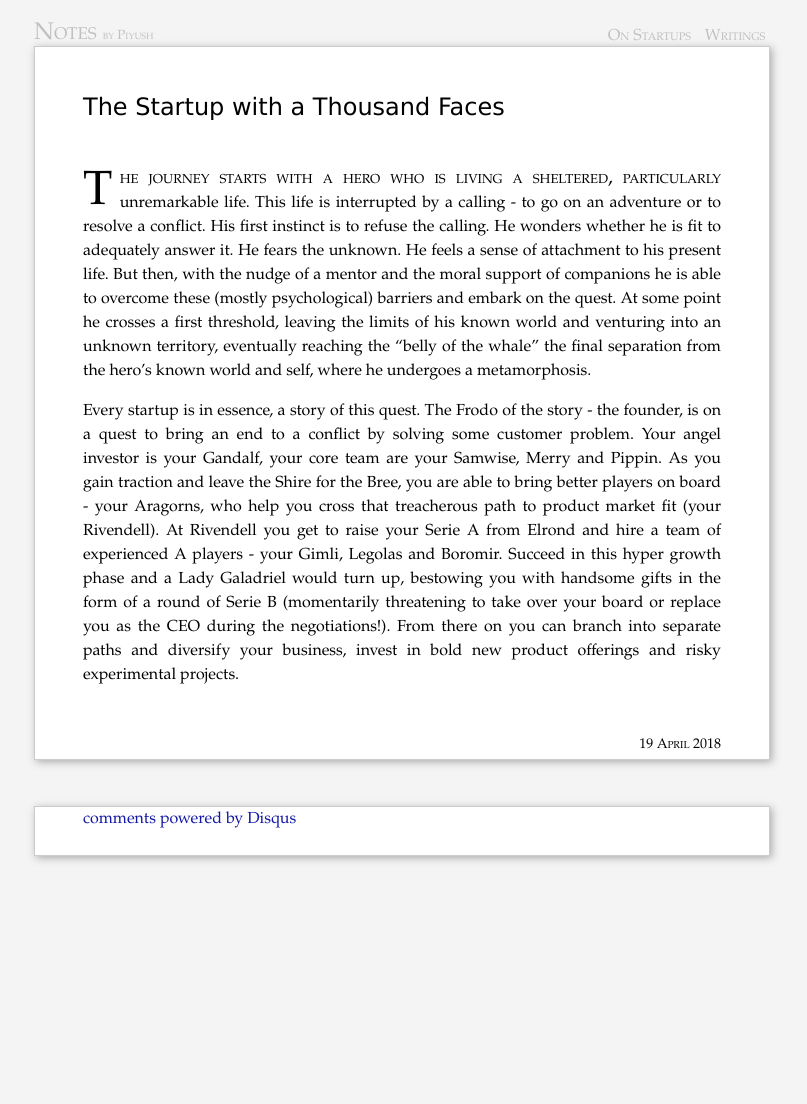
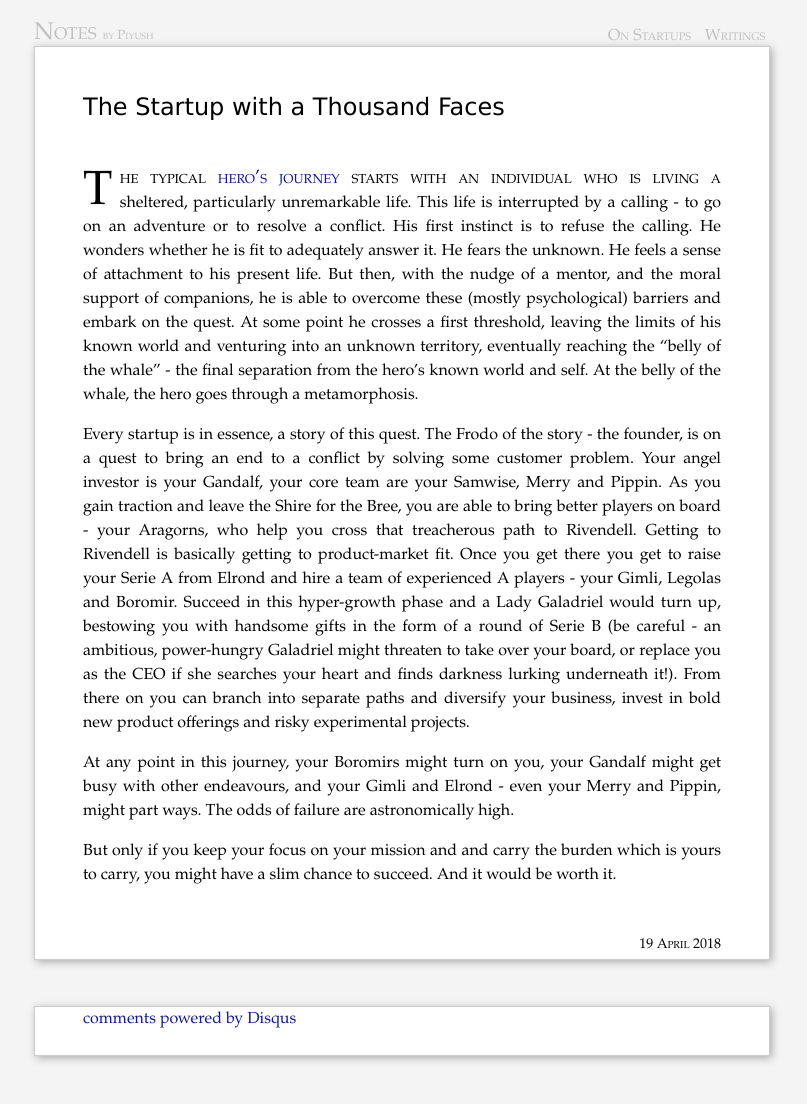
Before and after one commit to piyushahuja/piyushahuja.github.io, a Jekyll site: the page built from _posts/2018-04-19-quest.md, in a window 1280 px wide. Shown: the whole page, without its empty margins (238-1045 px from the left). Built offline with Jekyll 4.4.1, drawn with Linux system fonts in a browser that asks for light colours; comment, search, counter and statistics services are not loaded; before the commit the page ends 904 px from its top, so only the background shows below that.

Commit message:
aakhskah

```diff
--- a/_posts/2018-04-19-quest.md
+++ b/_posts/2018-04-19-quest.md
@@ -10,6 +10,12 @@ permalink: /quest
 
 ---
 
-The journey starts with a hero who is living a sheltered, particularly unremarkable life. This life is interrupted by a calling - to go on an adventure or to resolve a conflict. His first instinct is to refuse the calling. He wonders whether he is fit to adequately answer it. He fears the unknown. He feels a sense of attachment to his present life.  But then, with the nudge of a mentor and the moral support of companions he is able to overcome these (mostly psychological) barriers and embark on the quest. At some point he crosses a first threshold, leaving the limits of his known world and venturing into an unknown territory, eventually reaching the “belly of the whale”  the final separation from the hero's known world and self, where he undergoes a metamorphosis.
 
-Every startup is in essence, a story of this quest. The Frodo of the story -  the founder, is on a quest to bring an end to a conflict by solving some customer problem. Your angel investor is your Gandalf, your core team are your Samwise, Merry and Pippin. As you gain traction and leave the Shire for the Bree, you are able to bring better players on board - your Aragorns, who help you cross that treacherous path to product market fit (your Rivendell). At Rivendell you get to raise your Serie A from Elrond and hire a team of experienced A players - your Gimli, Legolas and Boromir. Succeed in this hyper growth phase and a Lady Galadriel would turn up, bestowing you with handsome gifts in the form of a round of Serie B (momentarily threatening to take over your board or replace you as the CEO during the negotiations!). From there on you can branch into separate paths and diversify your business, invest in bold new product offerings and risky experimental projects.
+
+The typical [hero's journey](https://en.wikipedia.org/wiki/Hero%27s_journey) starts with an individual who is living a sheltered, particularly unremarkable life. This life is interrupted by a calling - to go on an adventure or to resolve a conflict. His first instinct is to refuse the calling. He wonders whether he is fit to adequately answer it. He fears the unknown. He feels a sense of attachment to his present life.  But then, with the nudge of a mentor, and the moral support of companions, he is able to overcome these (mostly psychological) barriers and embark on the quest. At some point he crosses a first threshold, leaving the limits of his known world and venturing into an unknown territory, eventually reaching the “belly of the whale” - the final separation from the hero's known world and self. At the belly of the whale, the hero goes through a metamorphosis.
+
+Every startup is in essence, a story of this quest. The Frodo of the story -  the founder, is on a quest to bring an end to a conflict by solving some customer problem. Your angel investor is your Gandalf, your core team are your Samwise, Merry and Pippin. As you gain traction and leave the Shire for the Bree, you are able to bring better players on board - your Aragorns, who help you cross that treacherous path to Rivendell. Getting to Rivendell is basically getting to product-market fit. Once you get there you get to raise your Serie A from Elrond and hire a team of experienced A players - your Gimli, Legolas and Boromir. Succeed in this hyper-growth phase and a Lady Galadriel would turn up, bestowing you with handsome gifts in the form of a round of Serie B (be careful - an ambitious, power-hungry Galadriel might threaten to take over your board, or replace you as the CEO if she searches your heart and finds darkness lurking underneath it!). From there on you can branch into separate paths and diversify your business, invest in bold new product offerings and risky experimental projects.
+
+At any point in this journey, your Boromirs might turn on you, your Gandalf might get busy with other endeavours, and your Gimli and Elrond - even your Merry and Pippin, might part ways.  The odds of failure are astronomically high.
+
+But only if you keep your focus on your mission and and carry the burden which is yours to carry, you might have a slim chance to succeed. And it would be worth it.
```
